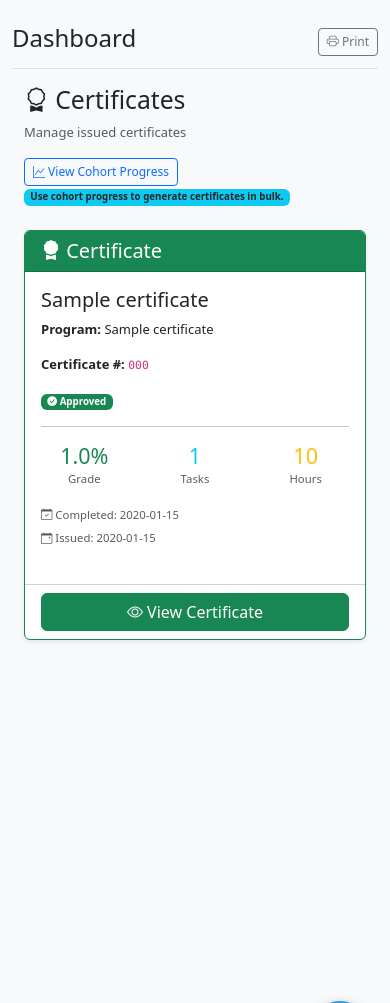
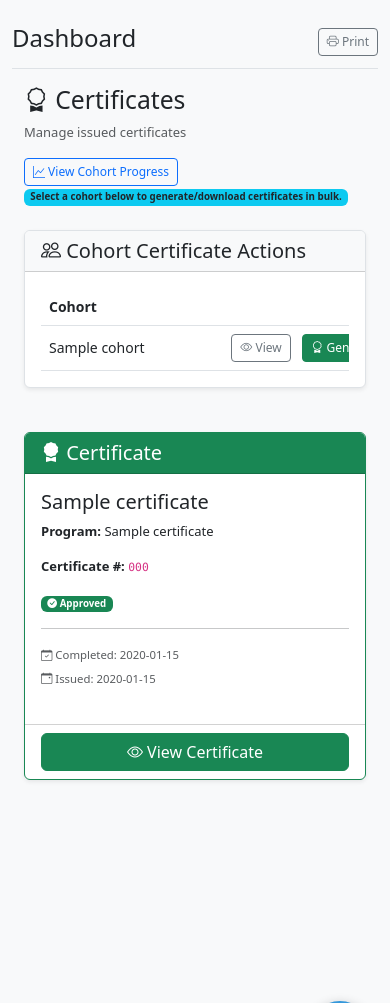
Before and after one commit to mthunzi5/jubaskillsdevv, a Flask app: page /lms/certificates in a window 390 px wide. Shown: the part 90-1093 px from the top of the page. Run offline with Flask 3, Linux system fonts and the light colour scheme; a user stored in the database is signed in; tables that the repository leaves empty hold one stand-in row (values such as "Sample post").

Commit message:
Add cohort bulk certificate generation and bulk download

```diff
--- a/app/routes/lms.py
+++ b/app/routes/lms.py
@@ -17,6 +17,48 @@ ALLOWED_EXTENSIONS = {'pdf', 'doc', 'docx', 'ppt', 'pptx', 'txt', 'xlsx', 'xls',
 
 def allowed_file(filename):
     return '.' in filename and filename.rsplit('.', 1)[1].lower() in ALLOWED_EXTENSIONS
+
+
+def _get_or_create_progress(intern_id):
+    """Fetch progress for an intern, creating and recalculating when needed."""
+    progress = Progress.query.filter_by(intern_id=intern_id).first()
+    if not progress:
+        progress = Progress(intern_id=intern_id)
+        db.session.add(progress)
+    progress.update_progress()
+    return progress
+
+
+def _create_certificate_for_intern(intern, issuer_user):
+    """Create a certificate for an intern if none is active; return (certificate, created_new)."""
+    existing_certificate = (
+        Certificate.query
+        .filter_by(intern_id=intern.id, is_active=True)
+        .order_by(Certificate.issue_date.desc())
+        .first()
+    )
+    if existing_certificate:
+        return existing_certificate, False
+
+    progress = _get_or_create_progress(intern.id)
+    cert_number = Certificate.generate_certificate_number()
+
+    certificate = Certificate(
+        certificate_number=cert_number,
+        intern_id=intern.id,
+        intern_name=f"{intern.name} {intern.surname}",
+        total_hours=progress.total_hours_logged,
+        final_grade=progress.average_grade,
+        tasks_completed=progress.completed_tasks,
+        issued_by=issuer_user.id,
+        is_approved=True,
+        approved_by=issuer_user.id,
+        approved_at=datetime.utcnow(),
+        admin_signature=f"{issuer_user.name} {issuer_user.surname}",
+    )
+    db.session.add(certificate)
+    progress.certificate_issued = True
+    return certificate, True
 
 # ============= TRAINING MATERIALS =============
 
@@ -451,10 +493,12 @@ def certificates_list():
     """View certificates"""
     if current_user.role == 'intern':
         certificates = Certificate.query.filter_by(intern_id=current_user.id, is_active=True).all()
+        cohorts = []
     else:
         certificates = Certificate.query.filter_by(is_active=True).order_by(Certificate.issue_date.desc()).all()
+        cohorts = Cohort.query.filter_by(is_active=True).order_by(Cohort.name.asc()).all()
 
-    return render_template('lms/certificates_list.html', certificates=certificates)
+    return render_template('lms/certificates_list.html', certificates=certificates, cohorts=cohorts)
 
 @lms_bp.route('/certificates/cohort/<int:cohort_id>')
 @login_required
@@ -526,43 +570,22 @@ def generate_cohort_certificates(cohort_id):
     skipped = []
     for membership in memberships:
         intern = membership.intern
-        progress = Progress.query.filter_by(intern_id=intern.id).first()
-        if not progress:
-            progress = Progress(intern_id=intern.id)
-            db.session.add(progress)
 
-        progress.update_progress()
-
-        if not progress.is_eligible_for_certificate:
-            skipped.append((intern, 'Not eligible'))
-            continue
-        if progress.certificate_issued:
+        certificate, created_new = _create_certificate_for_intern(intern, current_user)
+        if created_new:
+            generated.append((intern, certificate))
+        else:
             skipped.append((intern, 'Already issued'))
-            continue
-
-        cert_number = Certificate.generate_certificate_number()
-        certificate = Certificate(
-            certificate_number=cert_number,
-            intern_id=intern.id,
-            intern_name=f"{intern.name} {intern.surname}",
-            total_hours=progress.total_hours_logged,
-            final_grade=progress.average_grade,
-            tasks_completed=progress.completed_tasks,
-            issued_by=current_user.id,
-        )
-        db.session.add(certificate)
-        progress.certificate_issued = True
-        generated.append((intern, certificate))
 
     db.session.commit()
 
     if generated:
         flash(f'Generated {len(generated)} certificate(s) for cohort {cohort.name}.', 'success')
     else:
-        if skipped:
-            flash('No certificates were generated. ' + ' '.join([f"{intern.name} {intern.surname}: {reason}." for intern, reason in skipped]), 'warning')
-        else:
-            flash('No eligible interns found for certificate generation.', 'warning')
+        flash('No new certificates were generated (all non-terminated learners already had certificates).', 'warning')
+
+    if skipped:
+        flash(f'Skipped {len(skipped)} learner(s) that already had certificates.', 'info')
 
     return redirect(url_for('lms.cohort_certificates', cohort_id=cohort.id))
 
@@ -571,9 +594,7 @@ def generate_cohort_certificates(cohort_id):
 @login_required
 @staff_required
 def award_and_download_cohort_certificates(cohort_id):
-    """Mark all cohort members as completed (tasks/hours/grade) and generate certificates,
-    then return a ZIP containing all generated PDFs. Skips terminated interns.
-    """
+    """Generate missing cohort certificates and download all cohort certificates as ZIP."""
     cohort = Cohort.query.get_or_404(cohort_id)
     memberships = (
         CohortMember.query
@@ -584,61 +605,13 @@ def award_and_download_cohort_certificates(cohort_id):
     )
 
     generated_files = []
-    from datetime import datetime as _dt
+    generated_count = 0
     for membership in memberships:
         intern = membership.intern
 
-        # Ensure assignments exist and mark them completed with full grade
-        assignments = TaskAssignment.query.filter_by(intern_id=intern.id).all()
-        for a in assignments:
-            a.status = 'completed'
-            a.grade = 100.0
-            a.graded_by = current_user.id
-            a.graded_at = _dt.utcnow()
-            db.session.add(a)
-
-        # Update progress record or create one
-        progress = Progress.query.filter_by(intern_id=intern.id).first()
-        if not progress:
-            progress = Progress(intern_id=intern.id)
-            db.session.add(progress)
-
-        # Refresh counts from assignments
-        total_tasks = len(assignments)
-        completed_tasks = total_tasks
-        progress.total_tasks = total_tasks
-        progress.completed_tasks = completed_tasks
-        progress.average_grade = 100.0
-        # Set hours: preserve existing if higher, else set to 480 by default
-        progress.total_hours_logged = max(progress.total_hours_logged or 0, 480)
-        progress.completion_percentage = 100.0
-        progress.is_eligible_for_certificate = True
-        progress.certificate_issued = True
-        progress.last_updated = _dt.utcnow()
-        db.session.add(progress)
-
-        # Create certificate if not present
-        existing = Certificate.query.filter_by(intern_id=intern.id, is_active=True).order_by(Certificate.issue_date.desc()).first()
-        if existing:
-            # regenerate PDF for existing certificate
-            cert = existing
-        else:
-            cert_number = Certificate.generate_certificate_number()
-            cert = Certificate(
-                certificate_number=cert_number,
-                intern_id=intern.id,
-                intern_name=f"{intern.name} {intern.surname}",
-                total_hours=progress.total_hours_logged,
-                final_grade=progress.average_grade,
-                tasks_completed=progress.completed_tasks,
-                issued_by=current_user.id,
-                is_approved=True,
-                approved_by=current_user.id,
-                approved_at=_dt.utcnow(),
-            )
-            db.session.add(cert)
-
-        db.session.commit()
+        cert, created_new = _create_certificate_for_intern(intern, current_user)
+        if created_new:
+            generated_count += 1
 
         # Generate PDF and collect path
         try:
@@ -648,9 +621,13 @@ def award_and_download_cohort_certificates(cohort_id):
             # skip if PDF generation fails for an individual
             continue
 
+    db.session.commit()
+
     if not generated_files:
         flash('No certificates were generated for download.', 'warning')
         return redirect(url_for('lms.cohort_certificates', cohort_id=cohort.id))
+
+    flash(f'Prepared {len(generated_files)} certificate PDF(s). Newly generated: {generated_count}.', 'success')
 
     # Create ZIP in-memory
     memory_file = io.BytesIO()
@@ -664,6 +641,59 @@ def award_and_download_cohort_certificates(cohort_id):
     memory_file.seek(0)
 
     return send_file(memory_file, mimetype='application/zip', as_attachment=True, download_name=f"{cohort.name}_certificates.zip")
+
+
+@lms_bp.route('/certificates/cohort/<int:cohort_id>/download', methods=['POST'])
+@login_required
+@staff_required
+def download_cohort_certificates(cohort_id):
+    """Download all existing active certificates for a cohort as a ZIP file."""
+    cohort = Cohort.query.get_or_404(cohort_id)
+    memberships = (
+        CohortMember.query
+        .join(User, CohortMember.intern_id == User.id)
+        .filter(CohortMember.cohort_id == cohort_id, User.is_deleted == False, User.is_terminated == False)
+        .order_by(User.surname, User.name)
+        .all()
+    )
+
+    certificate_files = []
+    for membership in memberships:
+        intern = membership.intern
+        certificate = (
+            Certificate.query
+            .filter_by(intern_id=intern.id, is_active=True)
+            .order_by(Certificate.issue_date.desc())
+            .first()
+        )
+        if not certificate:
+            continue
+
+        try:
+            pdf_path = generate_certificate_pdf(certificate)
+            certificate_files.append((pdf_path, f"{intern.name}_{intern.surname}_{certificate.certificate_number}.pdf"))
+        except Exception:
+            continue
+
+    if not certificate_files:
+        flash('No certificates available for bulk download in this cohort.', 'warning')
+        return redirect(url_for('lms.cohort_certificates', cohort_id=cohort.id))
+
+    memory_file = io.BytesIO()
+    with zipfile.ZipFile(memory_file, 'w', zipfile.ZIP_DEFLATED) as zf:
+        for path, arcname in certificate_files:
+            try:
+                zf.write(path, arcname)
+            except Exception:
+                continue
+    memory_file.seek(0)
+
+    return send_file(
+        memory_file,
+        mimetype='application/zip',
+        as_attachment=True,
+        download_name=f"{cohort.name}_issued_certificates.zip"
+    )
 
 @lms_bp.route('/certificates/generate/<int:intern_id>', methods=['POST'])
 @login_required
--- a/app/templates/lms/certificates_list.html
+++ b/app/templates/lms/certificates_list.html
@@ -28,11 +28,57 @@
                 <a href="{{ url_for('lms.progress_dashboard') }}" class="btn btn-outline-primary btn-sm me-2">
                     <i class="bi bi-graph-up"></i> View Cohort Progress
                 </a>
-                <span class="badge bg-info text-dark">Use cohort progress to generate certificates in bulk.</span>
+                <span class="badge bg-info text-dark">Select a cohort below to generate/download certificates in bulk.</span>
             </div>
             {% endif %}
         </div>
     </div>
+
+    {% if current_user.role != 'intern' and cohorts %}
+    <div class="row mb-4">
+        <div class="col-12">
+            <div class="card shadow-sm">
+                <div class="card-header bg-light">
+                    <h5 class="mb-0"><i class="bi bi-people"></i> Cohort Certificate Actions</h5>
+                </div>
+                <div class="card-body">
+                    <div class="table-responsive">
+                        <table class="table table-hover align-middle mb-0">
+                            <thead>
+                                <tr>
+                                    <th>Cohort</th>
+                                    <th class="text-end">Actions</th>
+                                </tr>
+                            </thead>
+                            <tbody>
+                                {% for cohort in cohorts %}
+                                <tr>
+                                    <td>{{ cohort.name }}</td>
+                                    <td class="text-end">
+                                        <a href="{{ url_for('lms.cohort_certificates', cohort_id=cohort.id) }}" class="btn btn-sm btn-outline-secondary me-2">
+                                            <i class="bi bi-eye"></i> View
+                                        </a>
+                                        <form method="POST" action="{{ url_for('lms.generate_cohort_certificates', cohort_id=cohort.id) }}" class="d-inline me-2">
+                                            <button type="submit" class="btn btn-sm btn-success">
+                                                <i class="bi bi-award"></i> Generate Bulk Certificates
+                                            </button>
+                                        </form>
+                                        <form method="POST" action="{{ url_for('lms.download_cohort_certificates', cohort_id=cohort.id) }}" class="d-inline">
+                                            <button type="submit" class="btn btn-sm btn-primary">
+                                                <i class="bi bi-download"></i> Download Bulk ZIP
+                                            </button>
+                                        </form>
+                                    </td>
+                                </tr>
+                                {% endfor %}
+                            </tbody>
+                        </table>
+                    </div>
+                </div>
+            </div>
+        </div>
+    </div>
+    {% endif %}
 
     {% if certificates %}
     <div class="row">
@@ -54,21 +100,6 @@
                     {% endif %}
 
                     <hr>
-
-                    <div class="row text-center mb-3">
-                        <div class="col-4">
-                            <h4 class="mb-0 text-success">{{ "%.1f"|format(cert.final_grade) }}%</h4>
-                            <small class="text-muted">Grade</small>
-                        </div>
-                        <div class="col-4">
-                            <h4 class="mb-0 text-info">{{ cert.tasks_completed }}</h4>
-                            <small class="text-muted">Tasks</small>
-                        </div>
-                        <div class="col-4">
-                            <h4 class="mb-0 text-warning">{{ "%.0f"|format(cert.total_hours) }}</h4>
-                            <small class="text-muted">Hours</small>
-                        </div>
-                    </div>
 
                     <p class="card-text mb-1"><small class="text-muted">
                         <i class="bi bi-calendar-check"></i> Completed: {{ cert.completion_date.strftime('%Y-%m-%d') }}
```
Also changed, not shown: app/templates/lms/cohort_certificates.html (+9 -11 lines), app/templates/lms/view_certificate.html (+2 -30 lines), app/utils/pdf_generator.py (+8 -23 lines), app/static/images/mictt.jfif (added).
